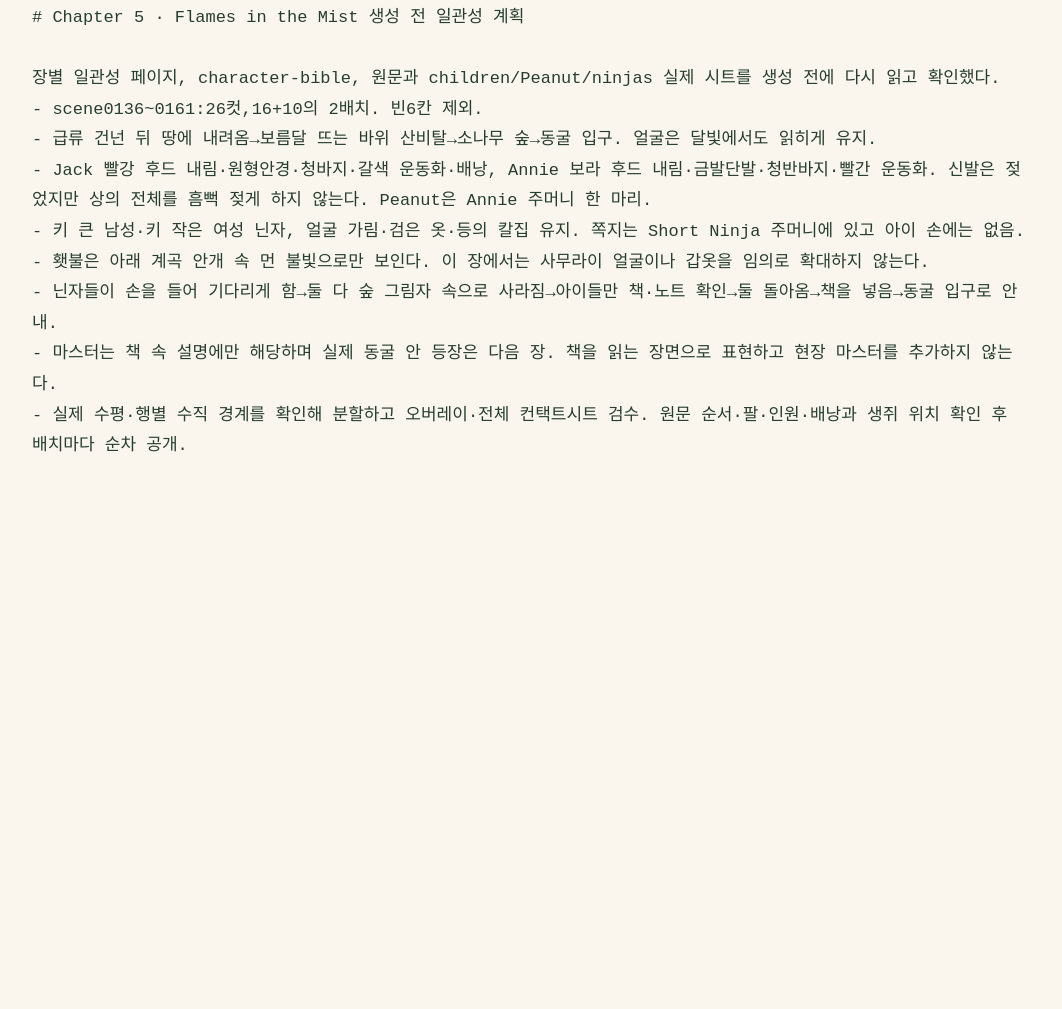
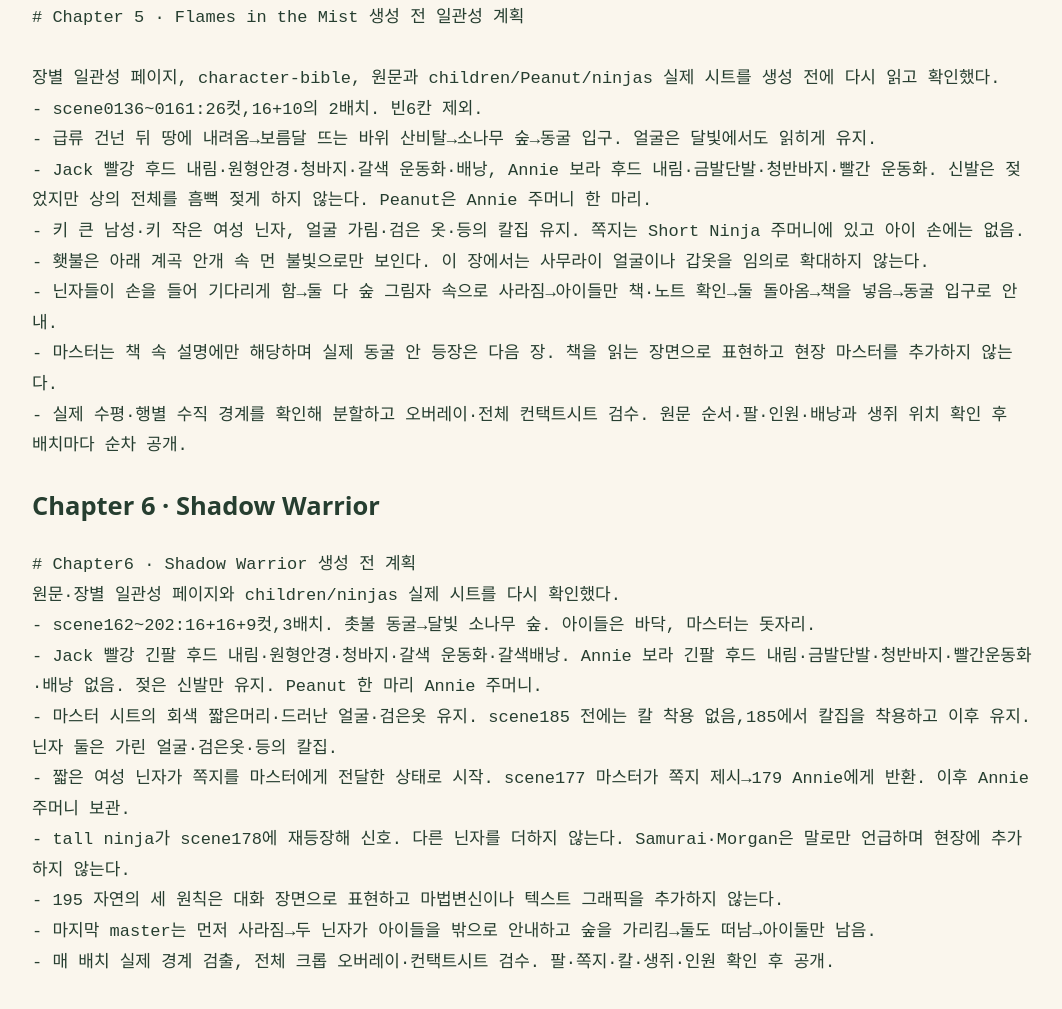
Before and after one commit to kingspledu/mth05-reading-room, a plain HTML site: page chapter-consistency.html in a window 1280 px wide. Shown: the part 5074-6083 px from the top of the page, without its empty margins (108-1170 px from the left). Before the commit the page ends 5597 px from the top, so only its background shows below. Drawn offline with Linux system fonts and the light colour scheme.

Commit message:
Plan Chapter 6 candlelit cave, note return and sword state

```diff
--- a/chapter-consistency.html
+++ b/chapter-consistency.html
@@ -65,4 +65,14 @@
 - 닌자들이 손을 들어 기다리게 함→둘 다 숲 그림자 속으로 사라짐→아이들만 책·노트 확인→둘 돌아옴→책을 넣음→동굴 입구로 안내.
 - 마스터는 책 속 설명에만 해당하며 실제 동굴 안 등장은 다음 장. 책을 읽는 장면으로 표현하고 현장 마스터를 추가하지 않는다.
 - 실제 수평·행별 수직 경계를 확인해 분할하고 오버레이·전체 컨택트시트 검수. 원문 순서·팔·인원·배낭과 생쥐 위치 확인 후 배치마다 순차 공개.
+</pre><h2 id="chapter-06">Chapter 6 · Shadow Warrior</h2><pre># Chapter6 · Shadow Warrior 생성 전 계획
+원문·장별 일관성 페이지와 children/ninjas 실제 시트를 다시 확인했다.
+- scene162~202:16+16+9컷,3배치. 촛불 동굴→달빛 소나무 숲. 아이들은 바닥, 마스터는 돗자리.
+- Jack 빨강 긴팔 후드 내림·원형안경·청바지·갈색 운동화·갈색배낭. Annie 보라 긴팔 후드 내림·금발단발·청반바지·빨간운동화·배낭 없음. 젖은 신발만 유지. Peanut 한 마리 Annie 주머니.
+- 마스터 시트의 회색 짧은머리·드러난 얼굴·검은옷 유지. scene185 전에는 칼 착용 없음,185에서 칼집을 착용하고 이후 유지. 닌자 둘은 가린 얼굴·검은옷·등의 칼집.
+- 짧은 여성 닌자가 쪽지를 마스터에게 전달한 상태로 시작. scene177 마스터가 쪽지 제시→179 Annie에게 반환. 이후 Annie 주머니 보관.
+- tall ninja가 scene178에 재등장해 신호. 다른 닌자를 더하지 않는다. Samurai·Morgan은 말로만 언급하며 현장에 추가하지 않는다.
+- 195 자연의 세 원칙은 대화 장면으로 표현하고 마법변신이나 텍스트 그래픽을 추가하지 않는다.
+- 마지막 master는 먼저 사라짐→두 닌자가 아이들을 밖으로 안내하고 숲을 가리킴→둘도 떠남→아이둘만 남음.
+- 매 배치 실제 경계 검출, 전체 크롭 오버레이·컨택트시트 검수. 팔·쪽지·칼·생쥐·인원 확인 후 공개.
 </pre></html>
```
